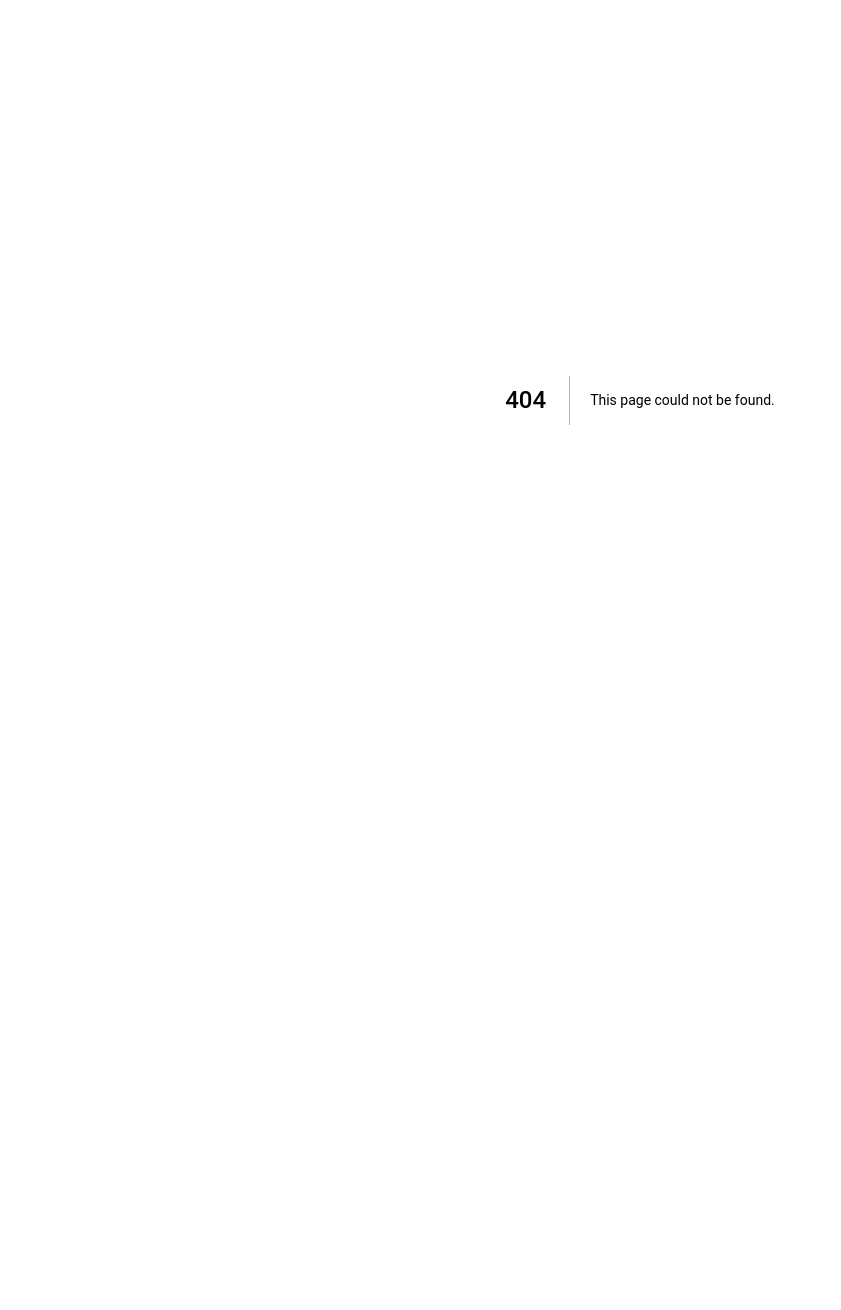
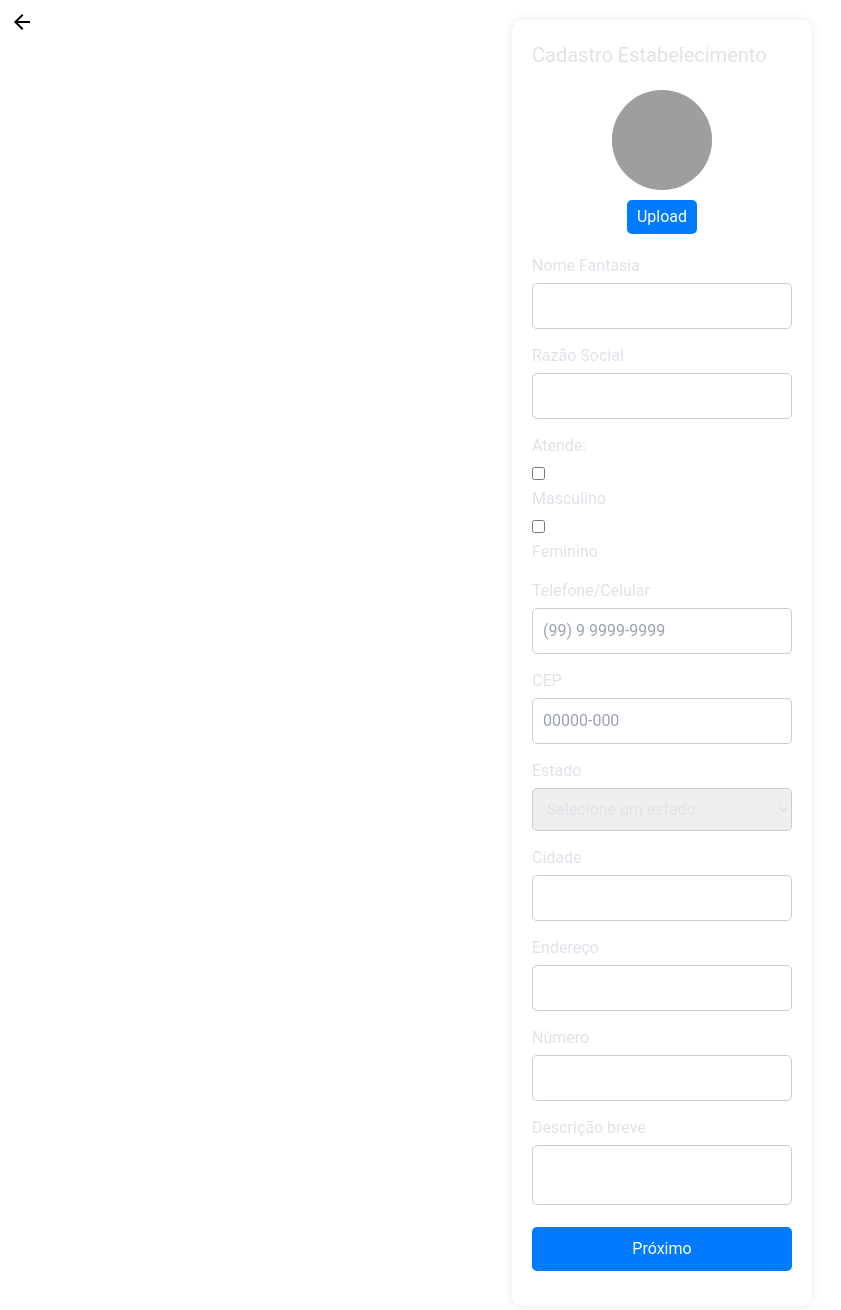
Before and after one commit to A-Pass-Studies/ifba-ads2022-s40-pi2024_2-lembraai, a Next.js app: page /cadastroestabelecimento in a window 1280 px wide. Before the commit this address had no page. Shown: the top 1310 px of the page, without its empty margins (0-841 px from the left). Before the commit the page ends 800 px from the top, so only its background shows below. Built offline with nearby package versions, Linux system fonts and the light colour scheme; grey boxes are pictures that could not be loaded.

Commit message:
Tela de cadastro do estabelecimento
Todas as telas precisam ser revisadas, mas essa é a tela do cadastro do estabelecimento(eu paro por aqui hoje 04:01)

```diff
--- /dev/null
+++ b/src/app/cadastroestabelecimento/page.tsx
@@ -0,0 +1,100 @@
+import React from 'react';
+import './style.css';
+
+const CadastroProfissional: React.FC = () => {
+  return (
+    <div id="registroEstabelecimento">
+      <div id="top-bar1">
+        <div className="imgseta">
+          <a href="./login.html">
+            <img src="arrow-back-icon.svg" alt="arrow-back-icon" width="24" height="24" />
+          </a>
+        </div>
+        <div className="container">
+          <h1>Cadastro Estabelecimento</h1>
+          <div className="logo-upload">
+            <img src="image (1).png" alt="Logomarca" />
+            <button>Upload</button>
+          </div>
+          <div className="form-group">
+            <label htmlFor="nome-fantasia">Nome Fantasia</label>
+            <input type="text" id="nome-fantasia" name="nome-fantasia" />
+          </div>
+          <div className="form-group">
+            <label htmlFor="razao-social">Razão Social</label>
+            <input type="text" id="razao-social" name="razao-social" />
+          </div>
+          <div className="form-group gender">
+            <label>Atende:</label>
+            <input type="checkbox" id="masculino" name="gender" value="masculino" />
+            <label htmlFor="masculino">Masculino</label>
+            <input type="checkbox" id="feminino" name="gender" value="feminino" />
+            <label htmlFor="feminino">Feminino</label>
+          </div>
+          <div className="form-group">
+            <label htmlFor="telefone">Telefone/Celular</label>
+            <input type="text" id="telefone" name="telefone" placeholder="(99) 9 9999-9999" />
+          </div>
+          <div className="form-group">
+            <label htmlFor="cep">CEP</label>
+            <input type="text" id="cep" name="cep" placeholder="00000-000" />
+          </div>
+          <div className="form-group">
+            <label htmlFor="estado">Estado</label>
+            <select id="estado" name="estado">
+              <option value="">Selecione um estado</option>
+              <option value="AC">Acre</option>
+              <option value="AL">Alagoas</option>
+              <option value="AP">Amapá</option>
+              <option value="AM">Amazonas</option>
+              <option value="BA">Bahia</option>
+              <option value="CE">Ceará</option>
+              <option value="DF">Distrito Federal</option>
+              <option value="ES">Espírito Santo</option>
+              <option value="GO">Goiás</option>
+              <option value="MA">Maranhão</option>
+              <option value="MT">Mato Grosso</option>
+              <option value="MS">Mato Grosso do Sul</option>
+              <option value="MG">Minas Gerais</option>
+              <option value="PA">Pará</option>
+              <option value="PB">Paraíba</option>
+              <option value="PR">Paraná</option>
+              <option value="PE">Pernambuco</option>
+              <option value="PI">Piauí</option>
+              <option value="RJ">Rio de Janeiro</option>
+              <option value="RN">Rio Grande do Norte</option>
+              <option value="RS">Rio Grande do Sul</option>
+              <option value="RO">Rondônia</option>
+              <option value="RR">Roraima</option>
+              <option value="SC">Santa Catarina</option>
+              <option value="SP">São Paulo</option>
+              <option value="SE">Sergipe</option>
+              <option value="TO">Tocantins</option>
+            </select>
+          </div>
+          <div className="form-group">
+            <label htmlFor="cidade">Cidade</label>
+            <input type="text" id="cidade" name="cidade" />
+          </div>
+          <div className="form-group">
+            <label htmlFor="endereco">Endereço</label>
+            <input type="text" id="endereco" name="endereco" />
+          </div>
+          <div className="form-group">
+            <label htmlFor="numero">Número</label>
+            <input type="text" id="numero" name="numero" />
+          </div>
+          <div className="form-group">
+            <label htmlFor="descricao">Descrição breve</label>
+            <textarea id="descricao" name="descricao"></textarea>
+          </div>
+          <div className="form-group">
+            <button type="submit">Próximo</button>
+          </div>
+        </div>
+      </div>
+    </div>
+  );
+};
+
+export default CadastroProfissional;
--- /dev/null
+++ b/src/app/cadastroestabelecimento/style.css
@@ -0,0 +1,105 @@
+body#cadastroEstabeleci {
+    margin: 0;
+    padding: 0;
+    width: 100%;
+    height: 100vh;
+    overflow-x: hidden;
+    font-family: Arial, sans-serif;
+}
+
+#top-bar1 {
+    display: flex;
+    color: #E0E2E8;
+    justify-content: space-between;
+    margin-bottom: 10px;
+}
+
+.container {
+    background-color: #fff;
+    padding: 20px;
+    border-radius: 10px;
+    box-shadow: 0 0 10px rgba(0, 0, 0, 0.1);
+    width: 300px;
+    margin: 20px auto;
+}
+
+.container h1 {
+    font-size: 20px;
+    margin-bottom: 20px;
+}
+
+.logo-upload {
+    display: flex;
+    justify-content: center;
+    align-items: center;
+    flex-direction: column;
+    margin-bottom: 20px;
+}
+
+.logo-upload img {
+    width: 100px;
+    height: 100px;
+    border-radius: 50%;
+    background-color: #e0e0e0;
+    display: flex;
+    justify-content: center;
+    align-items: center;
+}
+
+.logo-upload button {
+    margin-top: 10px;
+    padding: 5px 10px;
+    border: none;
+    background-color: #007bff;
+    color: #fff;
+    border-radius: 5px;
+    cursor: pointer;
+}
+
+.form-group {
+    margin-bottom: 15px;
+}
+
+.form-group label {
+    display: block;
+    margin-bottom: 5px;
+}
+
+.form-group input, .form-group select, .form-group textarea {
+    width: 100%;
+    padding: 10px;
+    border: 1px solid #ccc;
+    border-radius: 5px;
+}
+
+.form-group input[type="checkbox"] {
+    width: auto;
+}
+
+.form-group .gender {
+    display: flex;
+    align-items: center;
+}
+
+.form-group .gender label {
+    margin-right: 10px;
+}
+
+.form-group .gender input {
+    margin-right: 5px;
+}
+
+.form-group textarea {
+    resize: none;
+    height: 60px;
+}
+
+.form-group button {
+    width: 100%;
+    padding: 10px;
+    border: none;
+    background-color: #007bff;
+    color: #fff;
+    border-radius: 5px;
+    cursor: pointer;
+}
```
